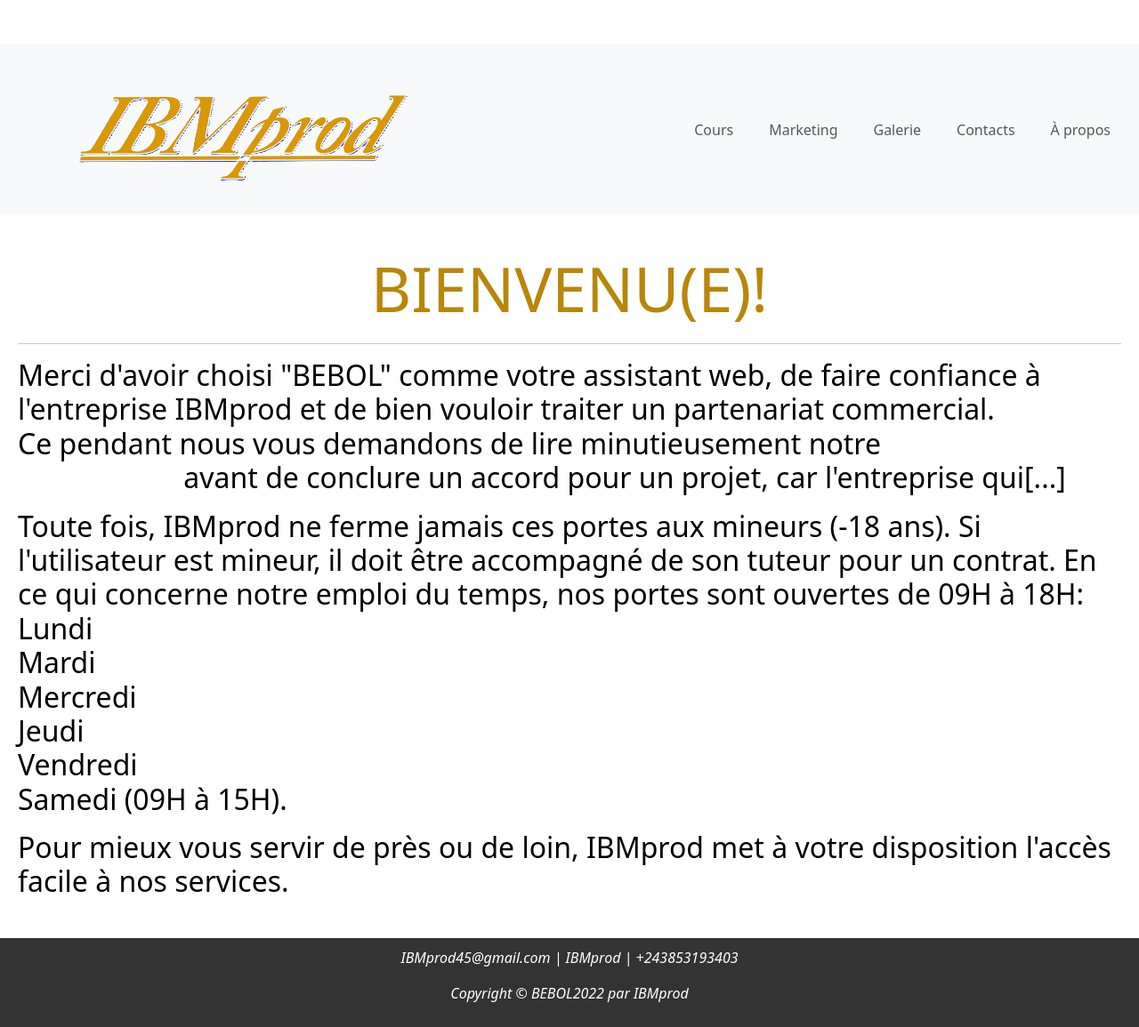
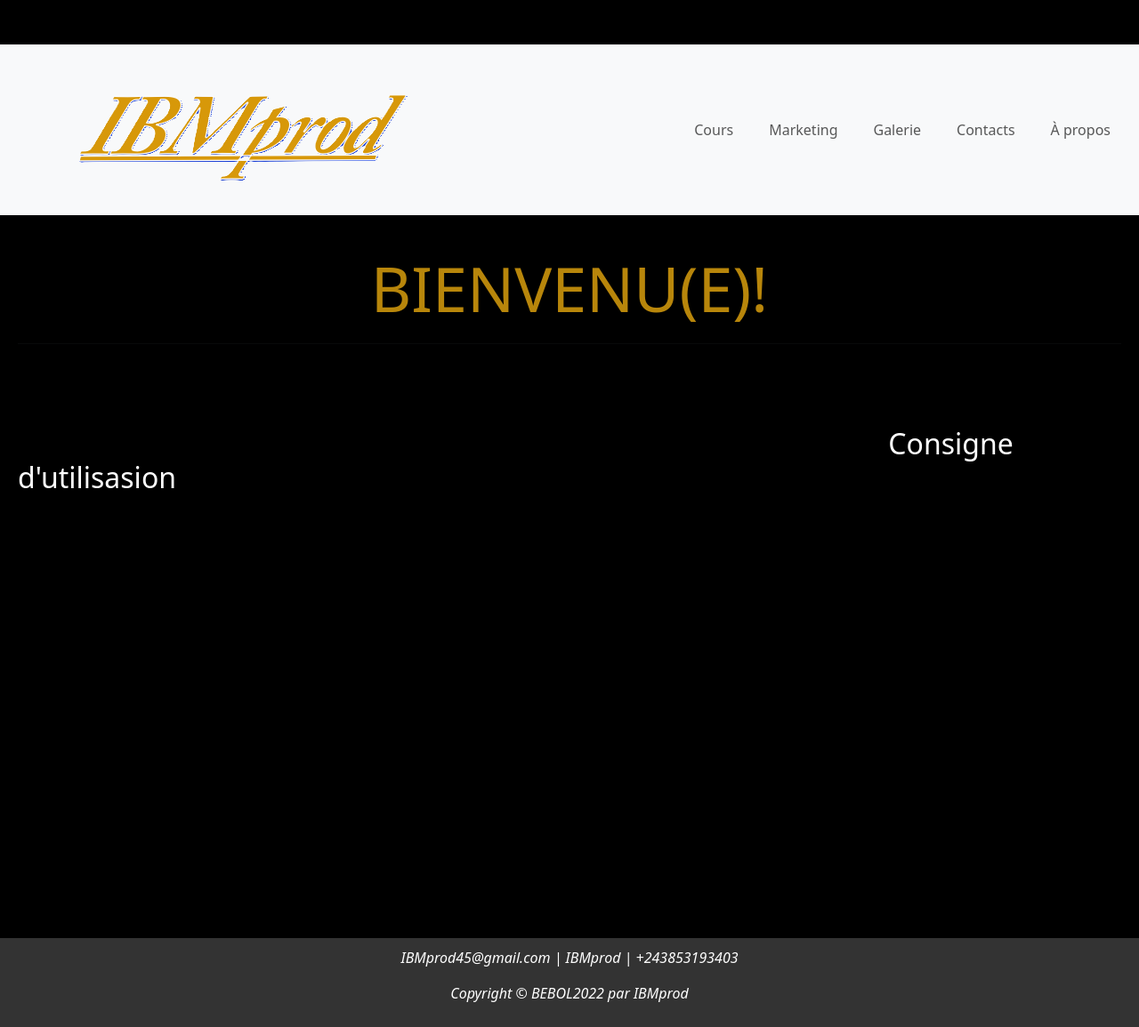
Before and after one commit to Benjamin-masini/IBMprod, a PHP site: page / in a window 1280 px wide. Shown: the whole page at 89% size. Run offline with PHP 8.4, Linux system fonts and the light colour scheme.

Commit message:
Update Accueil.CSS

```diff
--- a/Accueil.CSS
+++ b/Accueil.CSS
@@ -1,7 +1,7 @@
 /* FOND */
 body {
     font-family: "Century Gothic", 'Gill Sans', 'Gill Sans MT', Calibri, 'Trebuchet MS', sans-serif, serif;
-    background-color: black;
+    background-color: black !important;
     margin: 0;
     padding: 0;
     display: flex;
```
